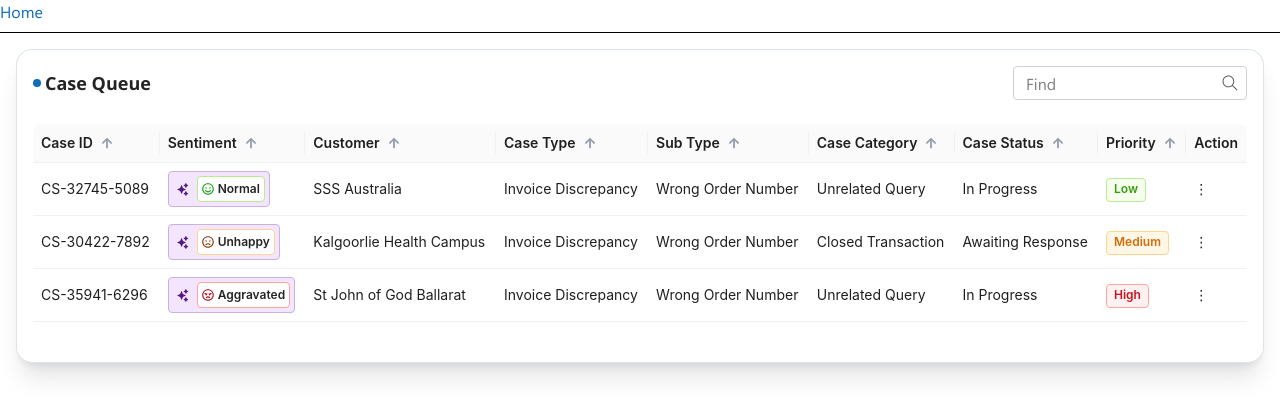
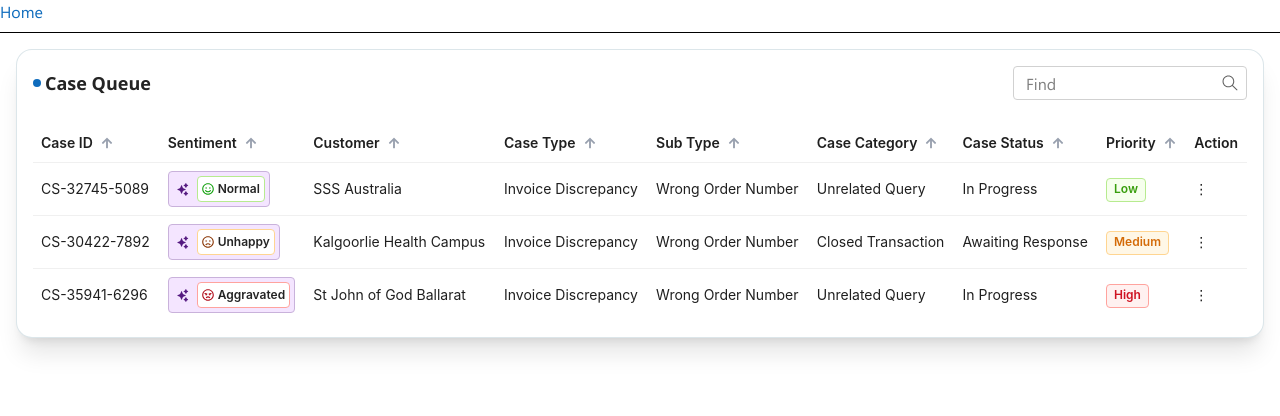
Before and after one commit to salmancrc/Bionics-JJ, a React (Vite) app: page / in a window 1280 px wide. Shown: the top 416 px of the page. Built offline with nearby package versions, Linux system fonts and the light colour scheme.

Commit message:
Update styling for CaseQueuePage and enhance table appearance with adjustments

```diff
--- a/src/index.css
+++ b/src/index.css
@@ -63,3 +63,18 @@ body {
 .ant-table-column-sorter {
   display: none !important;
 }
+
+.ant-table-tbody > tr:last-child > td {
+  border-bottom: none !important;
+}
+
+.ant-table-thead > tr > th {
+  background: #fff !important;
+  border-right: none !important;
+}
+
+.ant-table-thead > tr > th,
+.ant-table-thead > tr > th::before,
+.ant-table-thead > tr > th::after {
+  content: none !important;
+}
--- a/src/pages/CaseQueuePage.tsx
+++ b/src/pages/CaseQueuePage.tsx
@@ -20,7 +20,7 @@ const CaseQueuePage = () => (
       />
     </div>
 
-    <div className='py-6'>
+    <div className='pt-6 '>
       <CaseQueueTable />
     </div>
     {/*
```
